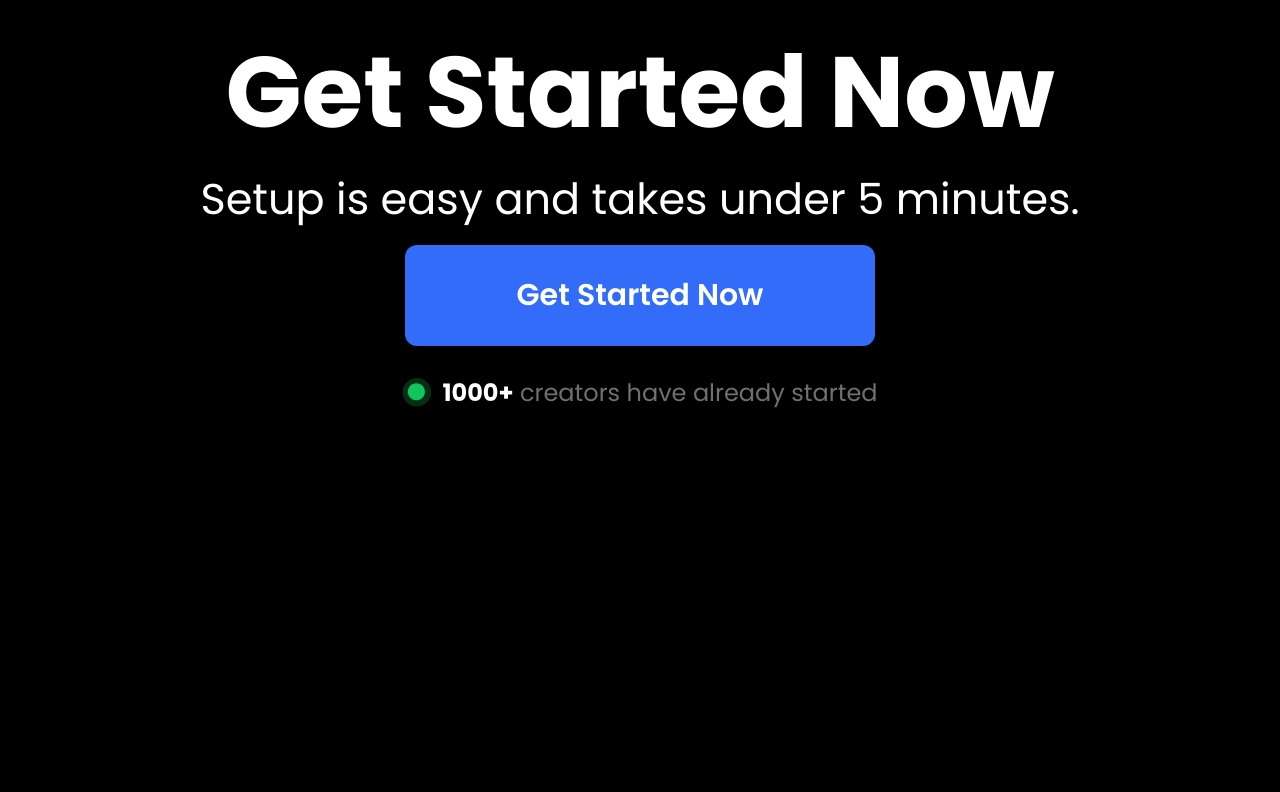
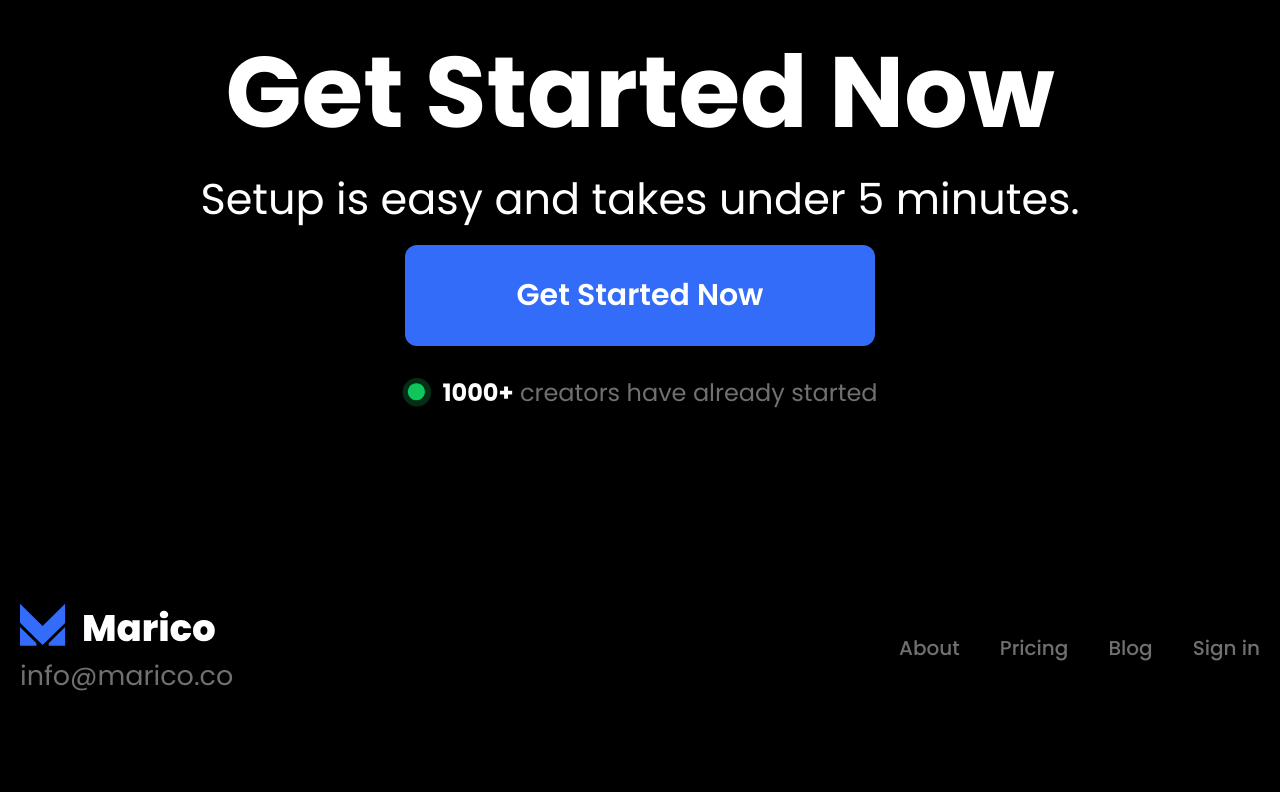
Before and after one commit to Javohir0080703/Marico, a website: page index.html in a window 1280 px wide. Shown: the part 7744-8536 px from the top of the page. Before the commit the page ends 8344 px from the top, so only its background shows below. Drawn offline with nearby package versions, Linux system fonts and the light colour scheme.

Commit message:
add footer

```diff
--- a/index.html
+++ b/index.html
@@ -309,6 +309,36 @@
         </div>
     </section>
     <!-- footer -->
+    <footer class="pb-24">
+        <div class="containerb flex items-center justify-between">
+            <div>
+                <a class="block " href="#">
+                    <img src="./img/Company_logo.svg" alt="Company-logo">
+                </a>
+                <p class="text-#707070 text-[27px] leading-10">info@marico.co</p>
+            </div>
+            <nav>
+                <ul class="flex items-center space-x-10">
+                    <li>
+                        <a class="text-#707070 text-xl font-medium leading-[30px] active:text-#3C82F4 hover:text-#3C82F4 transition"
+                            href="#">About</a>
+                    </li>
+                    <li>
+                        <a class="text-#707070 text-xl font-medium leading-[30px] active:text-#3C82F4 hover:text-#3C82F4 transition"
+                            href="#">Pricing</a>
+                    </li>
+                    <li>
+                        <a class="text-#707070 text-xl font-medium leading-[30px] active:text-#3C82F4 hover:text-#3C82F4 transition"
+                            href="#">Blog</a>
+                    </li>
+                    <li>
+                        <a class="text-#707070 text-xl font-medium leading-[30px] active:text-#3C82F4 hover:text-#3C82F4 transition"
+                            href="#">Sign in</a>
+                    </li>
+                </ul>
+            </nav>
+        </div>
+    </footer>
     <script src="https://cdn.jsdelivr.net/npm/swiper@11/swiper-bundle.min.js"></script>
     <script src="./script.js"></script>
 </body>
```
Also changed, not shown: dist/output.css.
